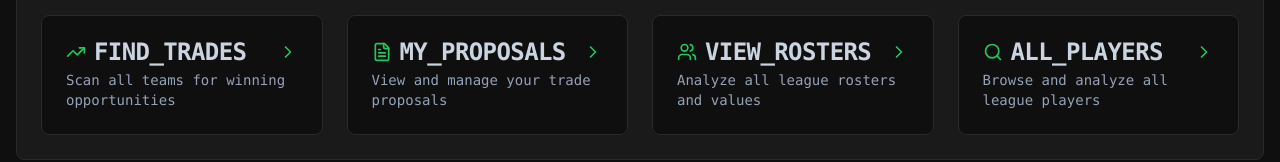
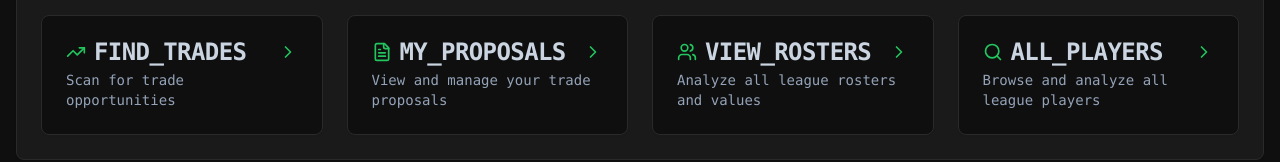
Before and after one commit to TheColorPlum/fantasy-quant-app, a Next.js app: page /dashboard in a window 1280 px wide. Shown: the part 317-479 px from the top of the page. Built offline with nearby package versions, Linux system fonts and the light colour scheme.

Commit message:
feat: shorten FIND_TRADES description for consistency
Concise trade opportunity scan for uniform quick action sizing.

#VERCEL_SKIP

Co-authored-by: Pelumi Odimayo <19821872+TheColorPlum@users.noreply.github.com>

```diff
--- a/components/quick-actions.tsx
+++ b/components/quick-actions.tsx
@@ -24,7 +24,7 @@ export function QuickActions() {
                   <ChevronRight className="h-5 w-5 text-[#22c55e]" />
                 </CardTitle>
                 <CardDescription className="text-[#94a3b8] font-mono text-sm">
-                  Scan all teams for winning opportunities
+                  Scan for trade opportunities
                 </CardDescription>
               </CardHeader>
             </Card>
```
